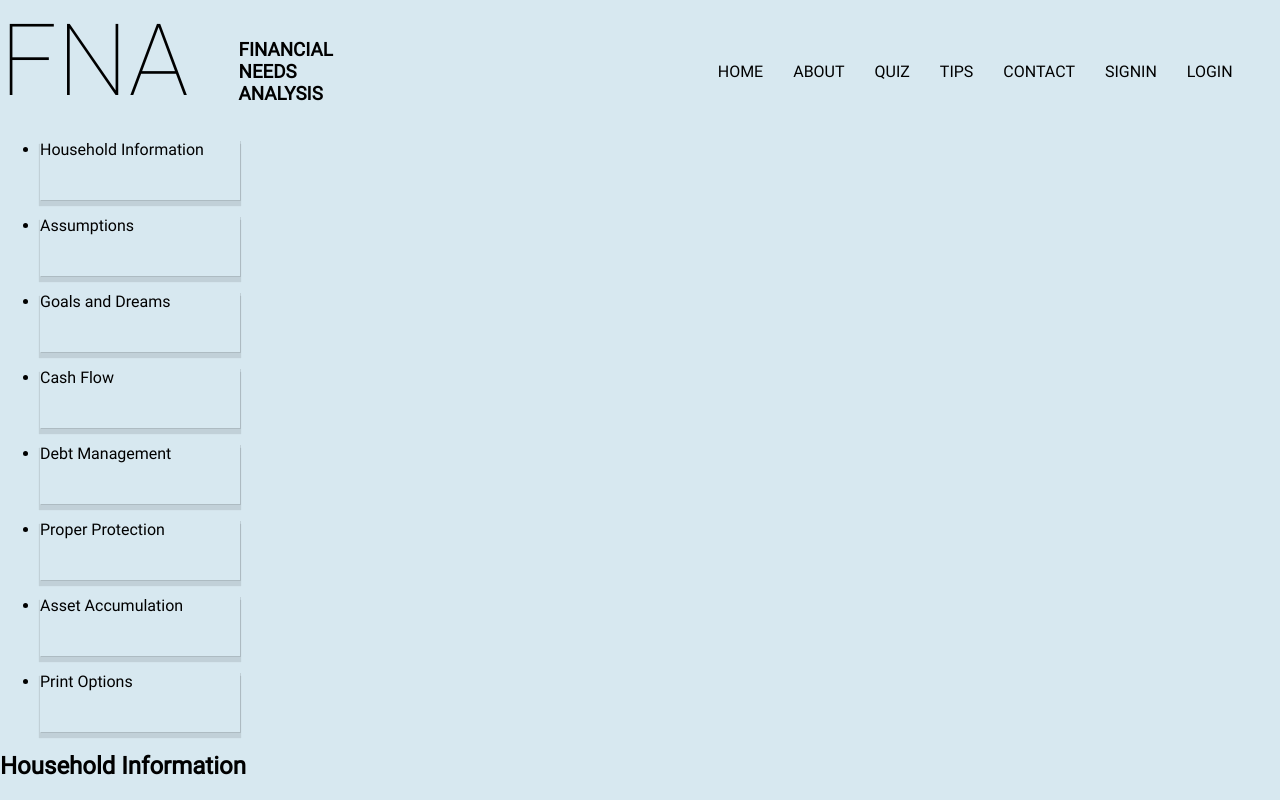
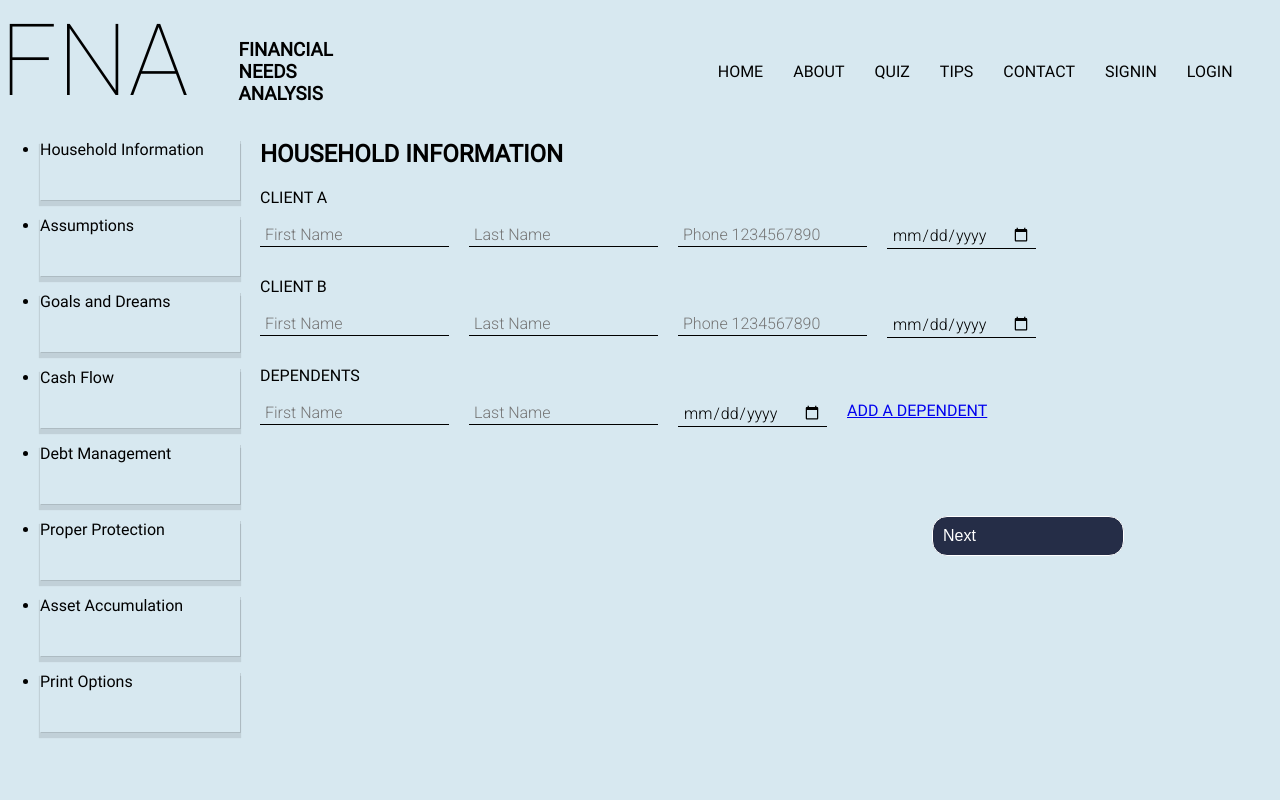
Before and after one commit to faustlarsen/fna, a React (Create React App) app: page / in a window 1280 px wide. Shown: the top 800 px of the page. Built offline with nearby package versions, Linux system fonts and the light colour scheme.

Commit message:
adjust form container and button

```diff
--- a/src/components/household/HouseholdForm.js
+++ b/src/components/household/HouseholdForm.js
@@ -1,6 +1,5 @@
 import React from 'react';
 import './household.css';
-
 
 function HouseholdForm() {
 return (
--- a/src/components/household/household.css
+++ b/src/components/household/household.css
@@ -14,10 +14,7 @@
   flex-direction: column;
   justify-content: space-evenly;
   padding: 10px;
-
-
 }
-
 
 .form-field {
   margin: 10px 0 10px 0;
@@ -39,7 +36,6 @@ input {
   background: #f2f2f2;
 }
 
-
 button {
   background: #252d47;
   color: white;
@@ -49,3 +45,45 @@ button {
 button:disabled {
   cursor: default;
 }
+
+#parentContainer {
+  display: flex;
+  /* border: 1px rgb(255, 38, 0) solid;  */
+
+}
+
+#formHolder {
+  flex: 1;
+  /* border: 1px rgb(17, 0, 255) solid;  */
+  padding: 20px;
+
+}
+
+/*houseHold Form*/
+#houseHold-mainForm {
+  text-transform: uppercase;
+}
+
+[type='button'].formButton {
+  width: 2in;
+  margin-left: 7in;
+  margin-top: 1in;
+}
+
+button {
+  width: 100%;
+  font-size: 16px;
+  color: #ffffff;
+  background-color: #252d47;
+  border-radius: 15px;
+  display: flex;
+  padding: 10px;
+  justify-content: flex-start;
+  align-items: center;
+  border: 1px solid #ffffff;
+  cursor: pointer;
+}
+
+button:focus {
+  outline: none;
+}
```
